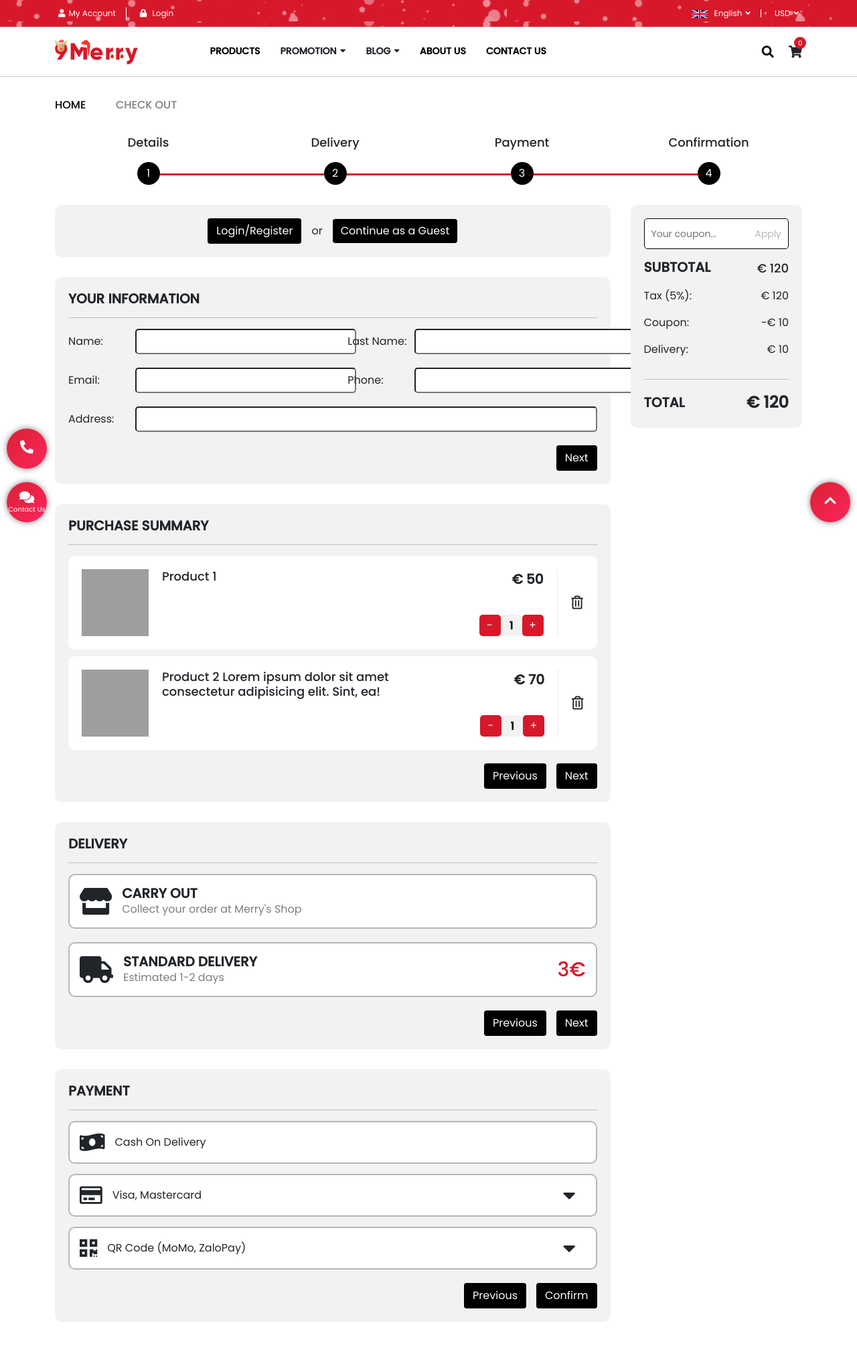
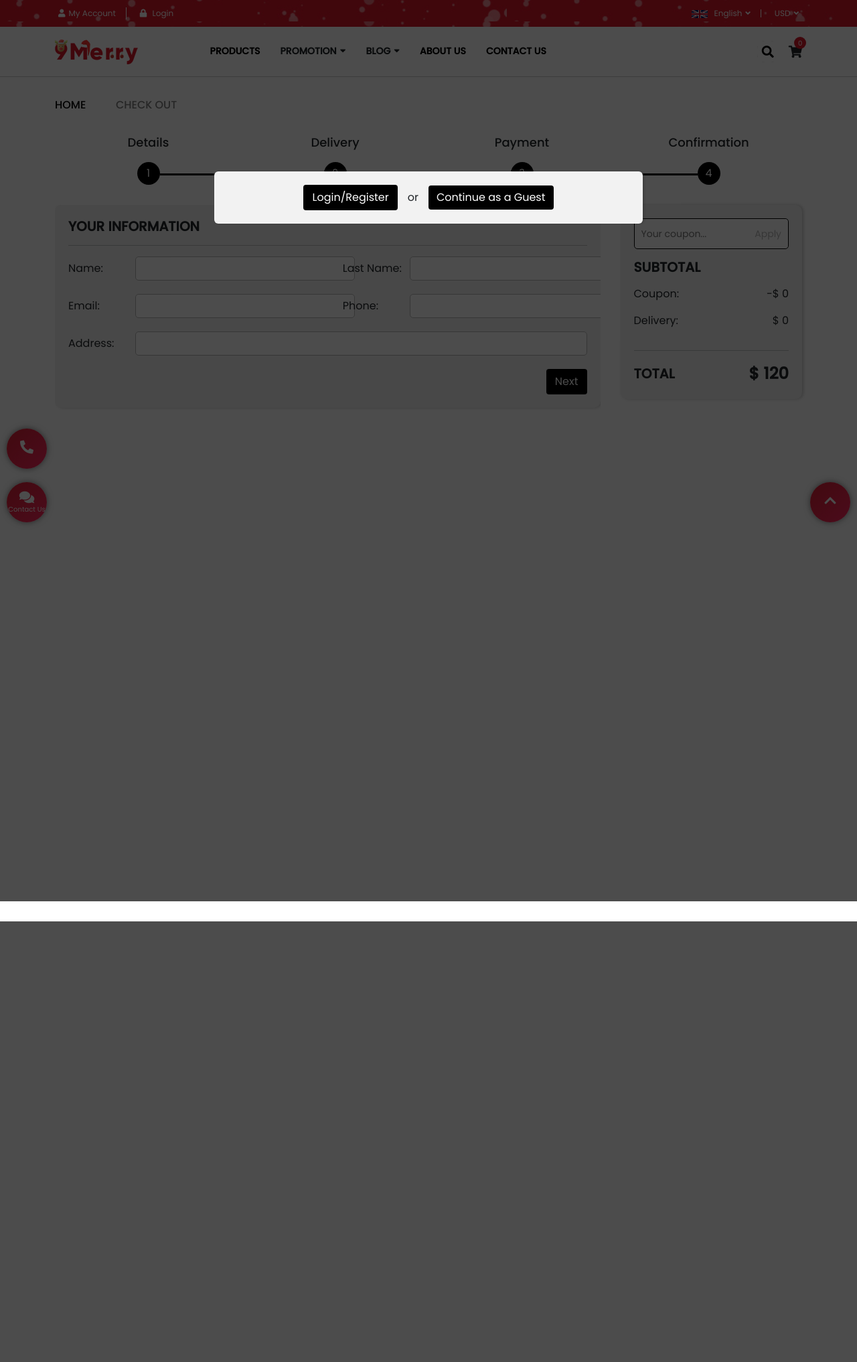
Before and after one commit to minh120499/GIFTSHOP, a PHP site: page /layout/checkout.html in a window 1280 px wide. Shown: the whole page at 67% size. After the commit the page ends 1376 px from the top, so only its background shows below. Run offline with PHP 8.4, Linux system fonts and the light colour scheme; some libraries are stand-ins or nearby versions; grey boxes are pictures that could not be loaded.

Commit message:
checkout 60%

```diff
--- a/FE/css/checkout.css
+++ b/FE/css/checkout.css
@@ -8,6 +8,9 @@
 
 input {
   border-radius: 5px;
+}
+input[type=text] {
+  border: 1px solid #b7b7b7;
 }
 
 .bread-crumb {
@@ -37,6 +40,24 @@
   width: 100%;
   position: relative;
 }
+.bar-progress .step.active {
+  color: #d7182a;
+}
+.bar-progress .step.active .bullet {
+  background-color: #d7182a;
+}
+.bar-progress .step.active .bullet span {
+  display: none;
+}
+.bar-progress .step.active .bullet::after {
+  background: #d7182a;
+  animation: animate 0.3s linear forwards;
+  transform: scaleX(0);
+  transform-origin: left;
+}
+.bar-progress .step.active .check {
+  display: block;
+}
 .bar-progress .step .bullet {
   width: 34px;
   height: 34px;
@@ -47,6 +68,7 @@
   display: flex;
   align-items: center;
   justify-content: center;
+  transition: 0.3s;
 }
 .bar-progress .step .bullet::before, .bar-progress .step .bullet::after {
   height: 3px;
@@ -56,12 +78,6 @@
   bottom: 14px;
   content: "";
   background: #000;
-}
-.bar-progress .step .bullet::after {
-  background: #d7182a;
-  transform: scaleX(0);
-  transform-origin: left;
-  animation: animate 0.3s linear forwards;
 }
 @keyframes animate {
   100% {
@@ -78,13 +94,57 @@
 .bar-progress .step .check {
   position: absolute;
   left: 47%;
-  bottom: 2%;
+  bottom: 5%;
   color: #fff;
   display: none;
 }
 
+.popup {
+  background-color: rgba(0, 0, 0, 0.7);
+  width: 100%;
+  height: 100%;
+  position: absolute;
+  top: 0;
+  z-index: 999;
+  opacity: 0;
+}
+.popup .wrapper {
+  width: 50%;
+  margin: 20% auto;
+  border-radius: 6px;
+  opacity: 0;
+  transition: 0.3s ease-in-out opacity;
+}
+.popup .wrapper a {
+  background-color: #000;
+  color: #fff;
+  color: #fff !important;
+}
+.popup .wrapper a:hover {
+  background-color: #c01526;
+  color: #000;
+}
+.popup .wrapper a:hover {
+  color: #000 !important;
+}
+.popup .wrapper button {
+  background-color: #000;
+  color: #fff;
+  margin-left: 15px;
+}
+.popup .wrapper button:hover {
+  background-color: #c01526;
+  color: #000;
+}
+
+.show {
+  opacity: 1 !important;
+  transform: translateY(0%) !important;
+}
+
 .main-content {
-  margin: 30px 0 30px -30px;
+  margin: 30px 0 30px 0;
+  height: 130vh;
 }
 .main-content .buttons {
   display: flex;
@@ -103,10 +163,10 @@
 
 .wrapper {
   background-color: #f2f2f2;
-  margin-left: 30px;
   margin-bottom: 30px;
   padding: 20px;
   border-radius: 10px;
+  box-shadow: 2px 0px 4px rgba(0, 0, 0, 0.2);
 }
 .wrapper div h2 {
   font-size: 20px;
@@ -117,6 +177,23 @@
 
 .leftside {
   width: 75%;
+  display: flex;
+  position: relative;
+  height: 100%;
+  overflow: hidden;
+}
+.leftside .wrapper {
+  align-self: flex-start;
+  position: absolute;
+  transition: 0.5s ease-in-out;
+}
+.leftside .wrapper.current-step {
+  left: 0;
+  right: 0;
+}
+.leftside .wrapper.next-step {
+  left: calc(100% + 30px);
+  right: -100%;
 }
 .leftside .card-label {
   display: block;
@@ -167,9 +244,6 @@
 .leftside .wrapper a:hover {
   color: #000 !important;
 }
-.leftside .or {
-  margin-left: 15px;
-}
 .leftside .item-price {
   font-size: 20px;
   font-weight: 700;
@@ -217,6 +291,7 @@
 .leftside .cart-item .calc .quantity-modifier .quantity {
   font-weight: 600;
   background-color: #f2f2f2;
+  width: 50px;
 }
 .leftside .cart-item .calc .quantity-modifier .minus,
 .leftside .cart-item .calc .quantity-modifier .plus {
@@ -325,6 +400,7 @@
 }
 
 .rightside {
+  margin-left: 30px;
   width: 25%;
 }
 .rightside .wrapper .form-coupon {
--- a/FE/layout/aboutus.html
+++ b/FE/layout/aboutus.html
@@ -54,7 +54,7 @@
         import { componentHTML } from '../js/components.js'
         componentHTML();
 
-        $.ajax("http://localhost:8080/BE/AboutUs/AboutUs.php")
+        $.ajax("http://localhost/BE/AboutUs/AboutUs.php")
         .done(function (data) {
             console.log($.parseJSON(data))
                 var html = `<p>${$.parseJSON(data).aboutus}</p>`;
--- a/FE/layout/checkout.html
+++ b/FE/layout/checkout.html
@@ -16,6 +16,14 @@
 <body>
     <div data-include="header"></div>
 
+    <!-- Not Login -->
+    <div class="popup">
+        <div class="wrapper d-flex justify-content-center align-items-center">
+            <a class="btn" href="#">Login/Register</a>
+            <span style="margin-left: 15px;">or</span>
+            <button class="btn border-0 btn-guest">Continue as a Guest</button>
+        </div>
+    </div>
     <main>
         <div class="container">
             <!-- bread-crumb -->
@@ -37,7 +45,7 @@
                 <div class="step">
                     <p>Details</p>
                     <div class="bullet">
-                        <span class="legend-step">1</span>
+                        <span>1</span>
                     </div>
                     <div class="check">
                         <i class="fas fa-check"></i>
@@ -46,7 +54,7 @@
                 <div class="step">
                     <p>Delivery</p>
                     <div class="bullet">
-                        <span class="legend-step">2</span>
+                        <span>2</span>
                     </div>
                     <div class="check">
                         <i class="fas fa-check"></i>
@@ -55,7 +63,7 @@
                 <div class="step">
                     <p>Payment</p>
                     <div class="bullet">
-                        <span class="legend-step">3</span>
+                        <span>3</span>
                     </div>
                     <div class="check">
                         <i class="fas fa-check"></i>
@@ -75,14 +83,8 @@
             <div class="main-content d-flex">
                 <!-- Leftside -->
                 <div class="leftside">
-                    <!-- Not Login -->
-                    <div class="wrapper d-flex justify-content-center align-items-center">
-                        <a class="btn checkout-link" href="#">Login/Register</a>
-                        <span class="or">or</span>
-                        <button class="btn border-0">Continue as a Guest</button>
-                    </div>
                     <!-- Already Login -->
-                    <div class="wrapper">
+                    <div class="wrapper current-step">
                         <div class="cart-header">
                             <h2 class="title">Your Information</h2>
                             <hr>
@@ -101,11 +103,11 @@
                             <div class="d-md-flex justify-content-between d-sm-block">
                                 <div class="w50p d-flex align-items-center">
                                     <label class="mb-0" for="email">Email:</label>
-                                    <input class="mb-0" type="email" name="email" id="email">
+                                    <input class="mb-0" type="text" name="email" id="email">
                                 </div>
                                 <div class="w50p d-flex align-items-center">
                                     <label for="phone">Phone:</label>
-                                    <input type="tel" name="phone" id="phone">
+                                    <input type="text" name="phone" id="phone">
                                 </div>
                             </div>
                             <div class="form-group mb-0 d-flex align-items-center">
@@ -114,66 +116,24 @@
                             </div>
                         </form>
                         <div class="buttons">
-                            <button class="btn">Next</button>
+                            <button class="btn btn-next">Next</button>
                         </div>
                     </div>
                     <!-- Details -->
-                    <div class="wrapper">
+                    <div class="wrapper next-step">
                         <div class="cart-header">
                             <h2 class="title">Purchase Summary</h2>
                             <hr>
                         </div>
                         <div class="cart-items">
-                            <div class="cart-item">
-                                <div class="image-item">
-                                    <img src="../image/Featured_Products/img-test.jpg">
-                                </div>
-                                <div class="item-info">
-                                    <h3 class="item-title">Product 1</h3>
-                                </div>
-                                <div class="calc">
-                                    <div class="item-price">
-                                        <span>&euro; 50</span>
-                                    </div>
-                                    <div class="quantity-modifier">
-                                        <input type="button" value="-" class="minus">
-                                        <input type="number" value="1" class="quantity" min="1" step="1">
-                                        <input type="button" value="+" class="plus">
-                                    </div>
-                                </div>
-                                <div class="delete-btn">
-                                    <i class="far fa-trash-alt"></i>
-                                </div>
-                            </div>
-                            <div class="cart-item">
-                                <div class="image-item">
-                                    <img src="../image/Featured_Products/img-test2.jpg">
-                                </div>
-                                <div class="item-info">
-                                    <h3 class="item-title">Product 2 Lorem ipsum dolor sit amet consectetur adipisicing elit. Sint, ea!</h3>
-                                </div>
-                                <div class="calc">
-                                    <div class="item-price">
-                                        <span>&euro; 70</span>
-                                    </div>
-                                    <div class="quantity-modifier">
-                                        <input type="button" value="-" class="minus">
-                                        <input type="number" value="1" class="quantity" min="1" step="1">
-                                        <input type="button" value="+" class="plus">
-                                    </div>
-                                </div>
-                                <div class="delete-btn">
-                                    <i class="far fa-trash-alt"></i>
-                                </div>
-                            </div>
-                            <div class="buttons">
-                                <button class="btn">Previous</button>
-                                <button class="btn">Next</button>
-                            </div>
+                        </div>
+                        <div class="buttons">
+                            <button class="btn btn-prev">Previous</button>
+                            <button class="btn btn-next">Next</button>
                         </div>
                     </div>
                     <!-- Delivery -->
-                    <div class="wrapper">
+                    <div class="wrapper next-step">
                         <div class="delivery-header">
                             <h2 class="title">Delivery</h2>
                             <hr>
@@ -201,17 +161,19 @@
                                             <span class="desc">Estimated 1-2 days</span>
                                         </div>
                                     </div>
-                                    <div class="delivery-price d-flex align-items-center">3&euro;</div>
+                                    <div class="d-flex align-items-center">
+                                        <span class="fw-bold h5 mb-0 me-2">From</span><span class="delivery-price">3$</span>
+                                    </div>
                                 </label>
                             </div>
                         </div>
                         <div class="buttons">
-                            <button class="btn">Previous</button>
-                            <button class="btn">Next</button>
+                            <button class="btn btn-prev">Previous</button>
+                            <button class="btn btn-next">Next</button>
                         </div>
                     </div>
                     <!-- Payment -->
-                    <div class="wrapper">
+                    <div class="wrapper next-step">
                         <div class="payment-header">
                             <h2 class="title">Payment</h2>
                             <hr>
@@ -253,7 +215,7 @@
                                         </div>
                                         <div class="form-group d-flex align-items-center">
                                             <span class="label">CVV:</span>
-                                            <input type="number" id="cvvcode">
+                                            <input type="text" id="cvvcode">
                                         </div>
                                     </div>
                                 </div>
@@ -277,7 +239,7 @@
                             </div>
                         </div>
                         <div class="buttons">
-                            <button class="btn">Previous</button>
+                            <button class="btn btn-prev">Previous</button>
                             <button class="btn">Confirm</button>
                         </div>
                     </div>
@@ -296,26 +258,22 @@
                             </div>
                             <div class="subtotal">
                                 <h2 class="title">Subtotal</h2>
-                                <span class="item-price">&euro; 120</span>
+                                <span class="item-price"></span>
                             </div>
                             <div class="surcharge">
-                                <div class="tax">
-                                    <p>Tax (5%):</p>
-                                    <span>&euro; 120</span>
-                                </div>
                                 <div class="coupon">
                                     <p>Coupon:</p>
-                                    <span>-&euro; 10</span>
+                                    <span>-$ 0</span>
                                 </div>
                                 <div class="shipping">
                                     <p>Delivery:</p>
-                                    <span>&euro; 10</span>
+                                    <span>$ 0</span>
                                 </div>
                             </div>
                             <hr>
                             <div class="total">
                                 <h2 class="title">Total</h2>
-                                <span class="item-price">&euro; 120</span>
+                                <span class="item-price">$ 120</span>
                             </div>
                         </div>
                     </div>
@@ -335,6 +293,58 @@
     <script src="//ajax.googleapis.com/ajax/libs/jquery/1.11.0/jquery.min.js"></script>
     <script type="module">
         import { componentHTML } from '../js/components.js'
+        import * as checkout from '../js/checkout.js';
         componentHTML();
+
+        //Show Popup
+        const popup = document.querySelector('.popup')
+        const btnGuest = document.querySelector('.btn-guest')
+        window.addEventListener('load', () => {
+            popup.classList.add('show');
+            popup.childNodes[1].classList.add('show');
+        })
+        btnGuest.addEventListener('click', () => {
+            popup.remove();
+        })
+
+        //Cart Summary
+        $.ajax("http://localhost/BE/DataList/ProductList.php")
+        .done(function (data) {
+                var html = '';
+                var items = $.parseJSON(data);
+                $.each(items, function (i, item) {
+                    html = `
+                    <div class="cart-item">
+                        <div class="image-item">
+                            <img src="${item.src}">
+                        </div>
+                        <div class="item-info">
+                            <h3 class="item-title">${item.name}</h3>
+                        </div>
+                        <div class="calc">
+                            <div class="item-price">
+                                <span>$ ${item.price}</span>
+                            </div>
+                            <div class="quantity-modifier">
+                                <input type="button" value="-" class="minus">
+                                <input type="number" value="1" class="quantity">
+                                <input type="button" value="+" class="plus">
+                            </div>
+                        </div>
+                        <div class="delete-btn">
+                            <i class="far fa-trash-alt delbtn"></i>
+                        </div>
+                    </div>
+                    `;
+                    $('.cart-items').append(html);
+                    // console.log(i)
+                    if (i > 4) {
+                        return false;
+                    };
+                })
+                checkout.counter();
+                checkout.delProduct();
+            });
+        checkout.multiStep();
     </script>
 </body>
--- a/FE/layout/contactus.html
+++ b/FE/layout/contactus.html
@@ -114,7 +114,7 @@
             validateForm.checkEmail('#email', 'This field is required!', 'Email is not valid!');
         })
 
-        $.ajax("http://localhost:8080/BE/AboutUs/AboutUs.php")
+        $.ajax("http://localhost/BE/AboutUs/AboutUs.php")
         .done(function (data) {
             // console.log($.parseJSON(data))
             $('#con-email').text($.parseJSON(data).email);
```
Also changed, not shown: FE/js/checkout.js (added, +76 -0 lines).
